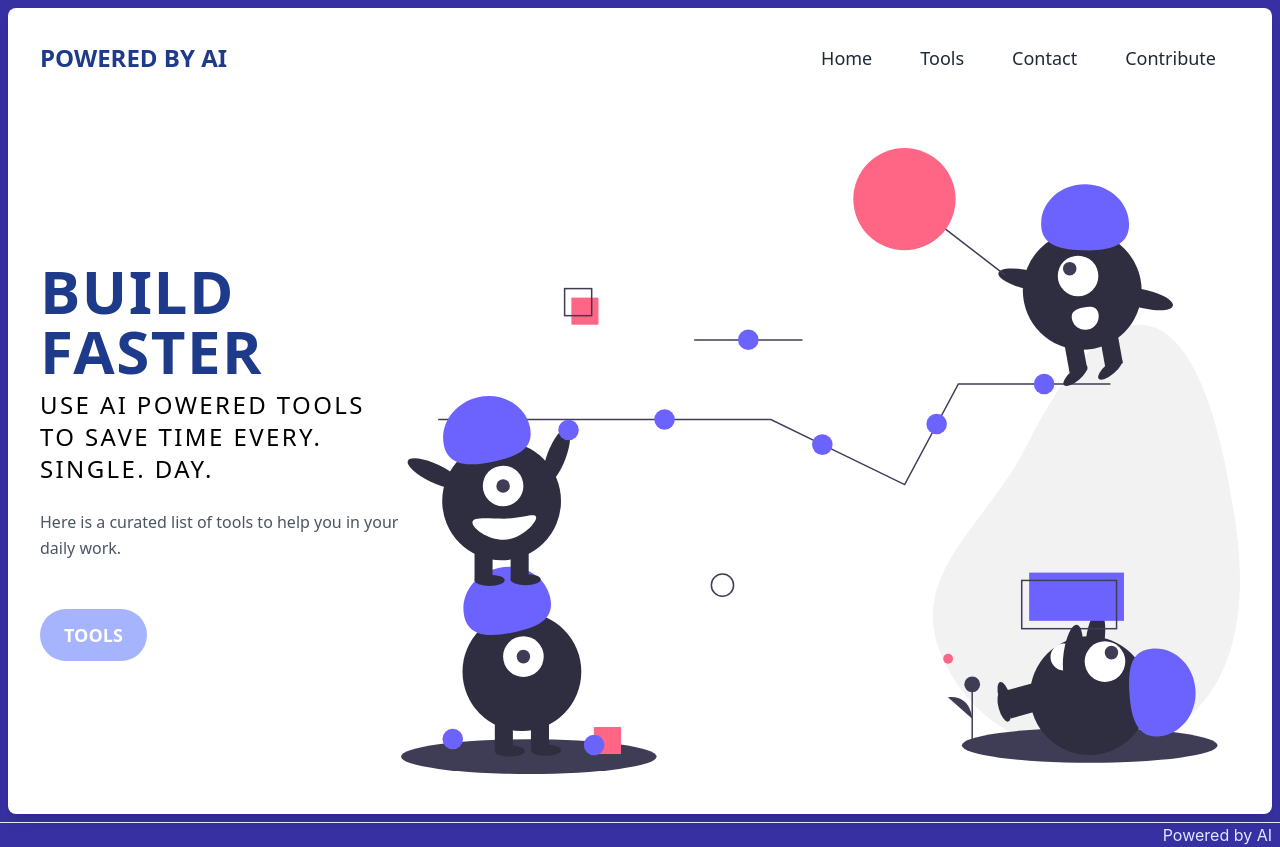
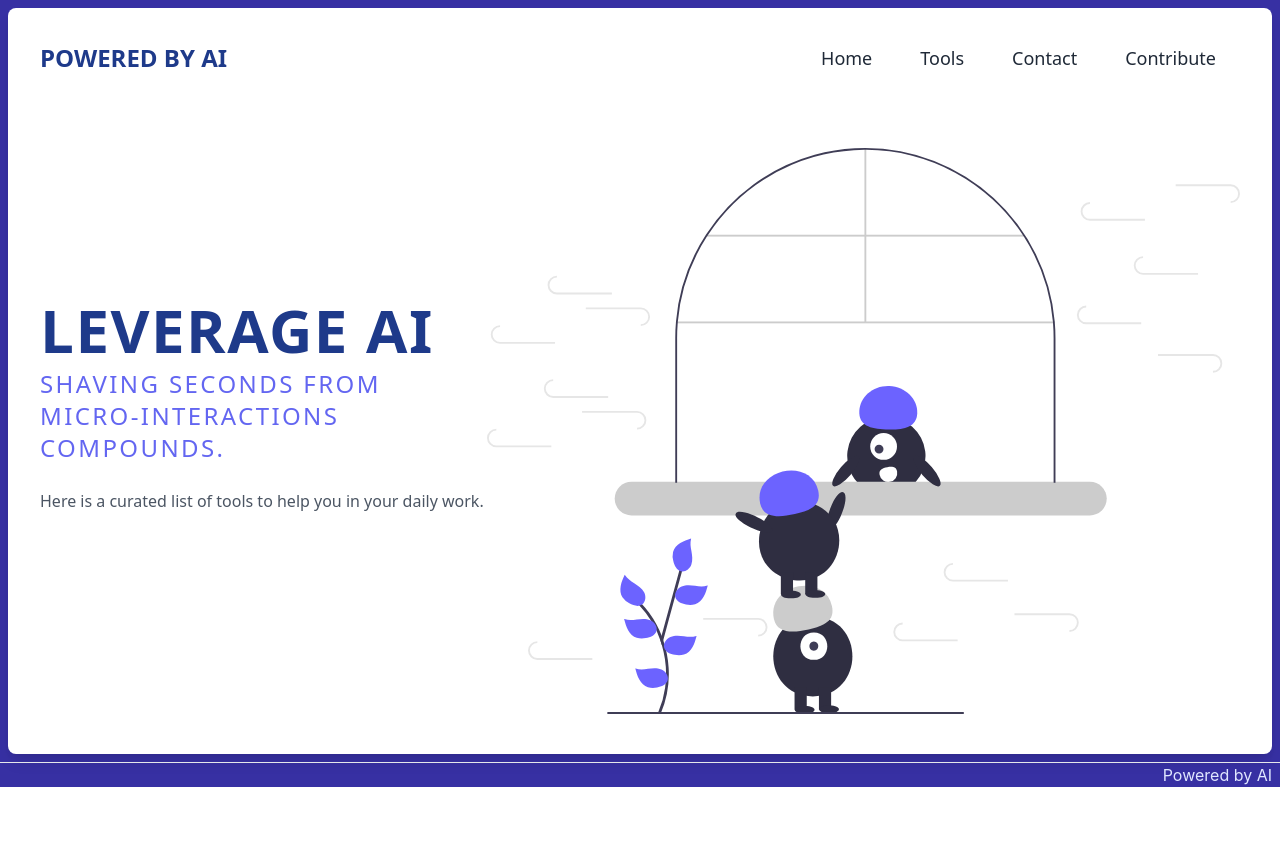
Before and after one commit to AlexThomas-Graft0/poweredbyAI, a Next.js app: page /Tools in a window 1280 px wide. After the commit the page ends 800 px from the top, so only its background shows below. Built offline with nearby package versions, Linux system fonts and the light colour scheme.

Commit message:
made hero dynamic

```diff
--- a/components/Header.js
+++ b/components/Header.js
@@ -1,4 +1,5 @@
 import { useState } from "react";
+import Link from "next/link";
 
 export default function Header() {
   const [show, setShow] = useState(false);
@@ -6,7 +7,7 @@ export default function Header() {
   return (
     <header className="relative flex flex-col items-center justify-between py-6 sm:flex-row">
       <h3 className="text-2xl font-bold text-blue-900 uppercase justify-self-start">
-        Powered By AI
+        <a href="/">Powered By AI</a>
       </h3>
       <nav
         className={`${
--- a/components/Hero.js
+++ b/components/Hero.js
@@ -1,26 +1,33 @@
-export default function Hero() {
+export default function Hero({
+  image = "image",
+  title = "Build Faster",
+  subTitle = "Use AI Powered tools to save time Every. Single. Day.",
+  description = "Here is a curated list of tools to help you in your daily work.",
+  cta,
+}) {
   return (
     <>
       <div className="flex flex-col items-center text-center sm:w-2/5 sm:items-start sm:text-left">
         <h1 className="mb-2 text-6xl font-bold leading-none tracking-wide text-blue-900 uppercase">
-          Build Faster
+          {title}
         </h1>
-        <h2 className="mb-6 text-2xl tracking-widest text-orange-500 uppercase text-secondary">
-          Use AI Powered tools to save time Every. Single. Day.
+        <h2 className="mb-6 text-2xl tracking-widest text-indigo-500 uppercase text-secondary">
+          {subTitle}
         </h2>
-        <p className="mb-12 leading-relaxed text-gray-600">
-          Here is a curated list of tools to help you in your daily work.
-        </p>
+        <p className="mb-12 leading-relaxed text-gray-600">{description}</p>
+        {cta &&
+          (cta || (
             <a
               href="/Tools"
               className="px-6 py-3 text-lg font-bold text-white uppercase bg-indigo-300 rounded-full hover:bg-indigo-400"
             >
               Tools
             </a>
-      </div>{" "}
+          ))}
+      </div>
       <div className="">
         {/* <div className="w-screen h-screen mt-8 mb-16 sm:mb-0 sm:mt-0 sm:w-3/5 sm:pl-12"> */}
-        <img src="/aiteamwork.svg" alt="image" width="100%" height="100%" />
+        <img src={`/${image}.svg`} alt="image" width="100%" height="100%" />
       </div>
     </>
   );
--- a/pages/Tools.js
+++ b/pages/Tools.js
@@ -16,7 +16,11 @@ export default function Tools(props) {
         <div className="container px-8 mx-auto">
           <Header />
           <main className="flex flex-col-reverse items-center py-10 sm:flex-row jusitfy-between">
-            <Hero />
+            <Hero
+              image="leverageai"
+              title="Leverage AI"
+              subTitle="Shaving seconds from micro-interactions compounds."
+            />
           </main>
         </div>
       </div>
--- a/pages/index.js
+++ b/pages/index.js
@@ -14,7 +14,7 @@ export default function Home(props) {
         <div className="container px-8 mx-auto">
           <Header />
           <main className="flex flex-col-reverse items-center py-10 sm:flex-row jusitfy-between">
-            <Hero />
+            <Hero image="aiteamwork" />
           </main>
         </div>
       </div>
--- /dev/null
+++ b/utils/isRequired.js
@@ -0,0 +1,6 @@
+export default function isRequired(value) {
+  if (value === undefined || value === null) {
+    return true;
+  }
+  return false;
+}
```
Lines whose indentation alone changed are shown as unchanged.
